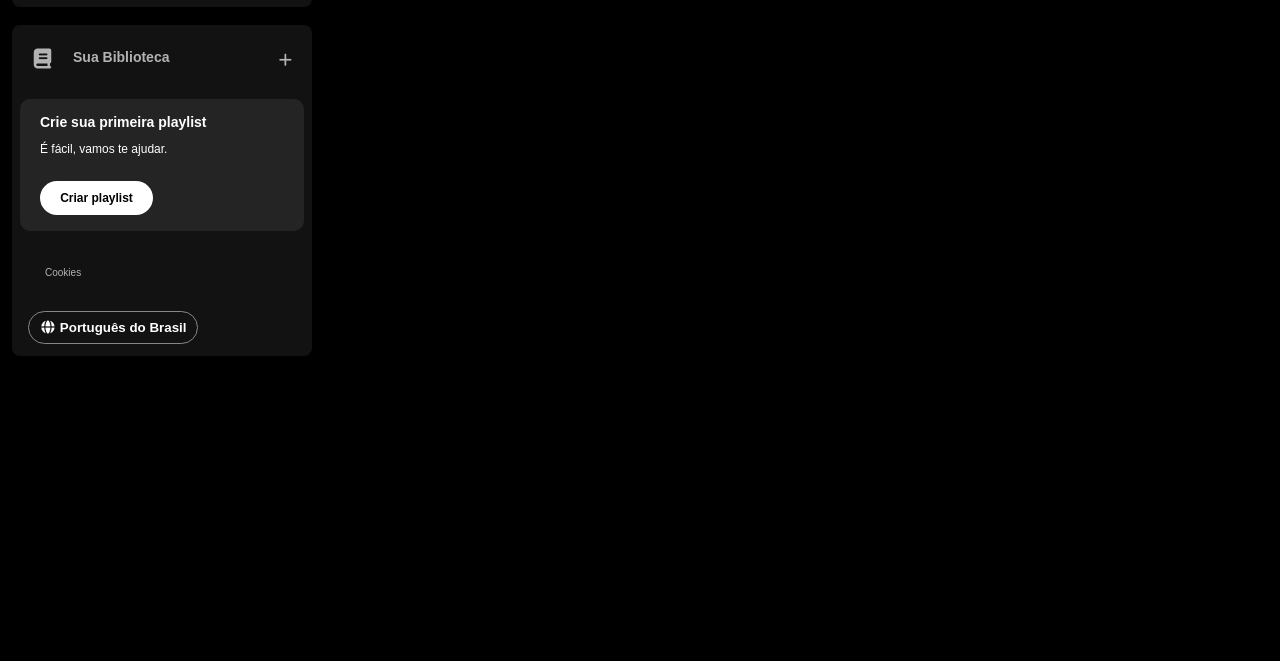
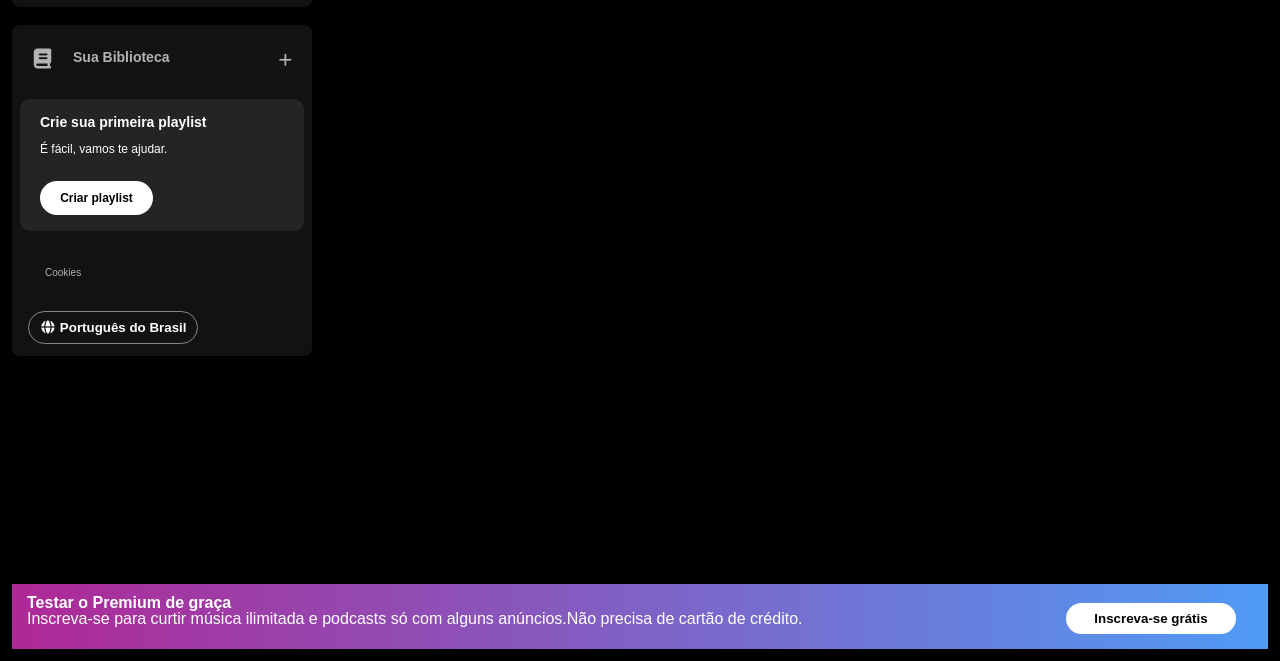
Before and after one commit to Marikyojin/spotify-imersao-alura, a plain HTML site: page index.html in a window 1280 px wide. Shown: the part 139-800 px from the top of the page. Drawn offline with Linux system fonts and the light colour scheme.

Commit message:
desafio segunda aula

```diff
--- a/index.html
+++ b/index.html
@@ -60,5 +60,12 @@
             </div>
         </div>
     </div>
+    <footer class="advertisement">
+        <div class="advertisement_content">
+            <span class="advertisement_title">Testar o Premium de graça</span>
+            <span class="advertisement_subtitle">Inscreva-se para curtir música ilimitada e podcasts só com alguns anúncios.Não precisa de cartão de crédito.</span>
+        </div>
+        <button class="advertisement_button">Inscreva-se grátis</button>
+    </footer>
 </body>
 </html>
--- a/styles.css
+++ b/styles.css
@@ -170,3 +170,45 @@ body {
     padding: 8px;
     border-radius: 20px;
 }
+
+.advertisement{
+    display: flex;
+    justify-content: space-between;
+    position: fixed;
+    bottom: 0;
+    right: 0;
+    left: 0;
+    background-image: linear-gradient(90deg,#af2896,#509bf5);
+    padding: 11px 24px 7px 15px;
+    font-family: "DM Sans", sans-serif;
+    margin: 12px;
+}
+
+.advertisement .advertisement_content{
+    display: flex;
+    flex-direction: column;
+    color: #ffffff;
+}
+
+.advertisement .advertisement_content .advertisement_title{
+    font-weight: 700;
+    font-size: 14;
+}
+
+.advertisement .advertisement_content .advertisement_subtitle{
+    font-weight: 500;
+    font-size: 16px;
+}
+
+.advertisement_button{
+    background-color: #fff;
+    border: none;
+    color: #000;
+    cursor: pointer;
+    align-items: center;
+    font-weight: bold;
+    width: 170px;
+    margin: 8px;
+    padding: 8px;
+    border-radius: 20px;
+}
```
